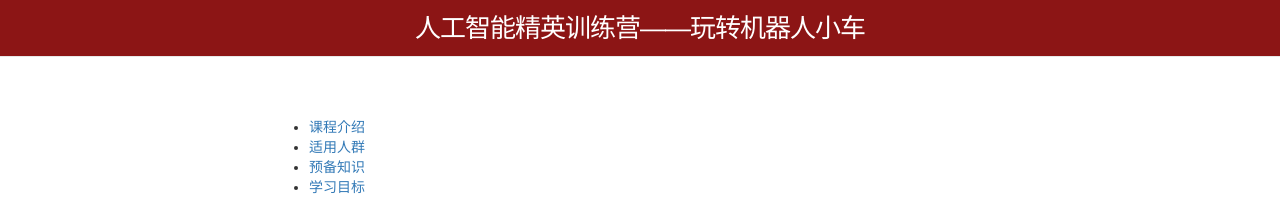
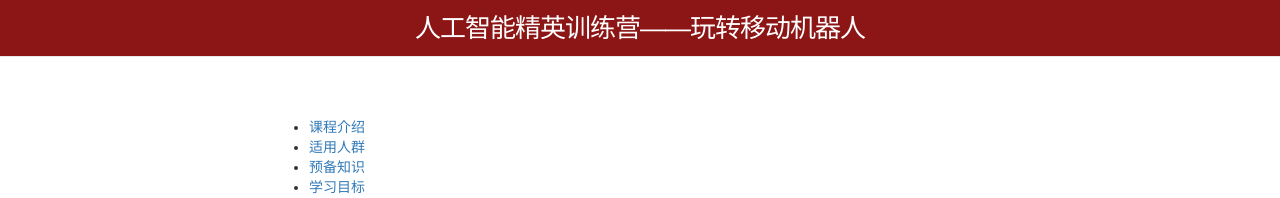
Before and after one commit to TonyRobotics/TonyRobotics.github.io, a Jekyll site: the page built from index.md, in a window 1280 px wide and 900 px high. Shown: the top 198 px of the window. Built offline with Jekyll 4.4.1, drawn with Linux system fonts in a browser that asks for light colours; nearby versions of some CDN libraries.

Commit message:
修改课程名称

```diff
--- a/_config.yml
+++ b/_config.yml
@@ -1,5 +1,5 @@
 # Site settings
-title: 人工智能精英训练营——玩转机器人小车
+title: 人工智能精英训练营——玩转移动机器人
 email: info@tonyrobotics.com
 description: "Course materials and notes for Stanford class CS231n: Convolutional Neural Networks for Visual Recognition."
 baseurl: "https://tonyrobotics.github.io"
```
